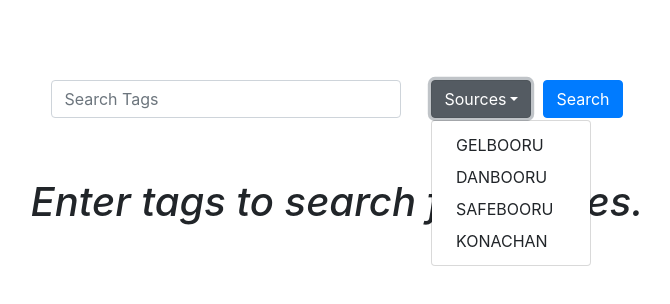
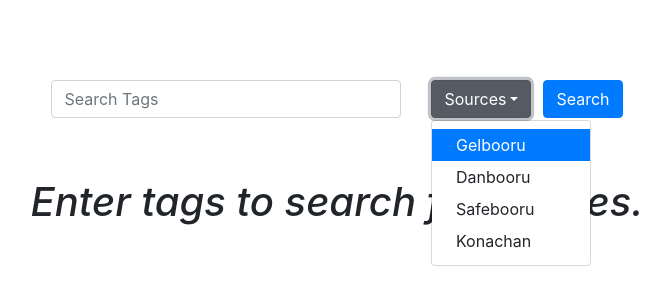
Before and after one commit to compile10/KyotoSearch, a React (Create React App) app: page / in a window 1280 px wide. Both pictures are taken after a click on the button "Sources". Shown: the top 304 px of the page, without its empty margins (303-973 px from the left). Built offline with nearby package versions, Linux system fonts and the light colour scheme.

Commit message:
Fixed nav text issue

```diff
--- a/src/Navigation.js
+++ b/src/Navigation.js
@@ -177,7 +177,7 @@
         this.setState({inputvalue: searchText})
       }
       const paths = window.location.pathname.split('/')
-      if(paths.length === 4 && paths[2] !== "gelbooru"){
+      if(paths.length === 4 && paths[2] !== source.GELBOORU){
         this.setState({ source: paths[2] })
 
       }
@@ -212,7 +212,7 @@
   let dropdownOptions = []
   for(let s in source ){
       dropdownOptions.push(
-        <button key={s} className={"dropdown-item" + (props.source === s ? " active" : "")} onClick={() => props.setSource(s)} >{capitalize(s)}</button>
+        <button key={source[s]} className={"dropdown-item" + (props.source === source[s] ? " active" : "")} onClick={() => props.setSource(source[s])} >{capitalize(source[s])}</button>
       )
     }
 
```
